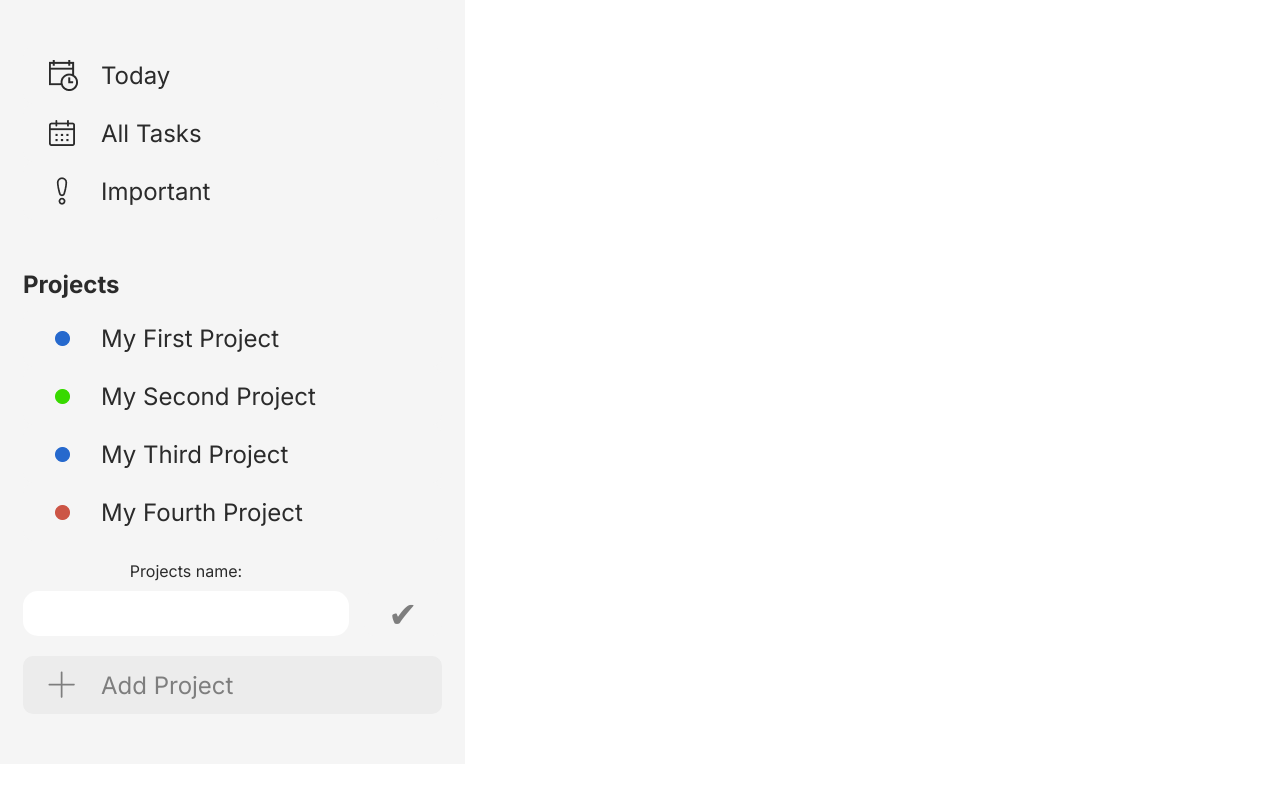
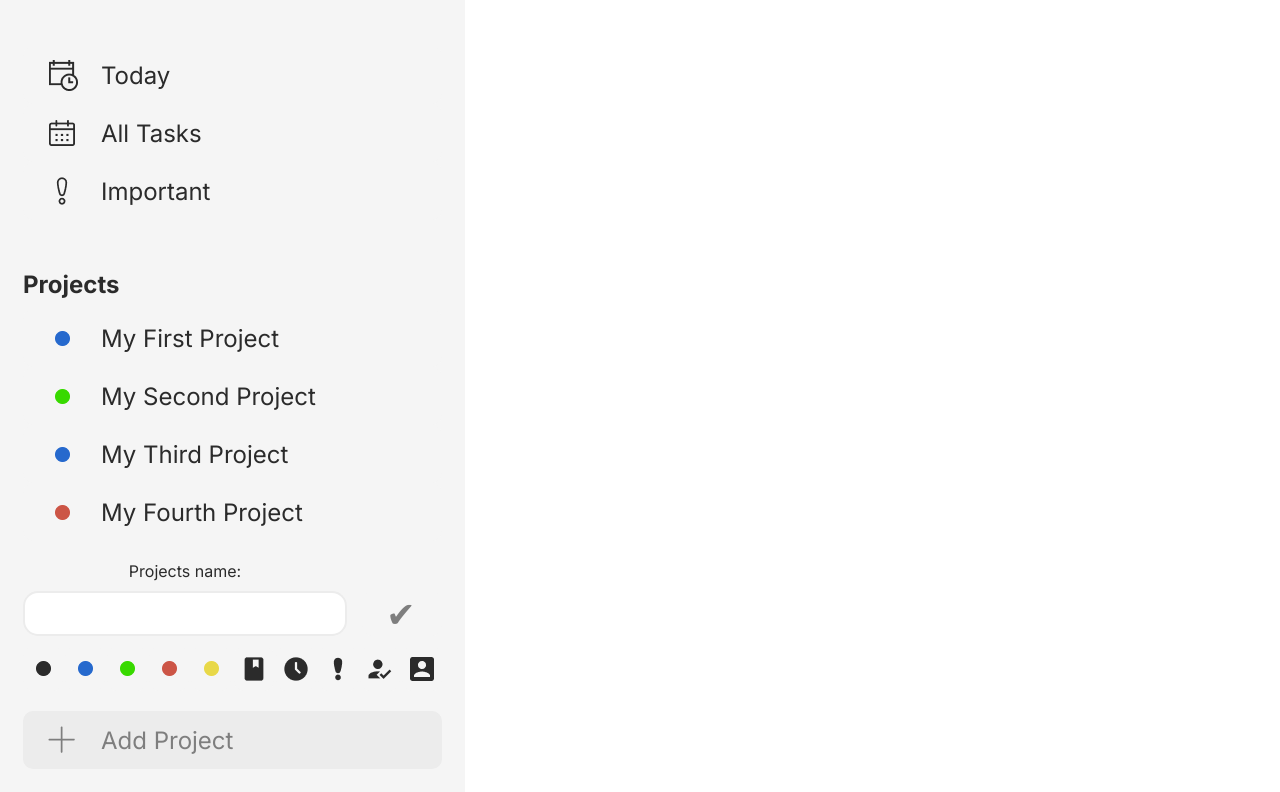
Before and after one commit to howlbones/todo-list, a website built with webpack: page dist/index.html in a window 1280 px wide. Both pictures are taken after a click on the button "Add Project". Shown: the part 70-862 px from the top of the page. Before the commit the page ends 834 px from the top, so only its background shows below. Built offline with nearby package versions, Linux system fonts and the light colour scheme.

Commit message:
Add icons to new project form and implement the addition of the projects to the screen

```diff
--- a/src/addprojectbutton.js
+++ b/src/addprojectbutton.js
@@ -1,27 +1,46 @@
+import { IconPack } from "./iconpack";
+import { projectManager } from "./projectmanager";
 
 export function activateAddProjectButton() {
   const button = document.querySelector('button.add-project');
 
-  console.log('activating button');
   button.addEventListener('click', showAddProjectField);
-
 }
 
 function showAddProjectField() {
-  console.log('button clicked');
   const button = document.querySelector('button.add-project');
   const container = document.createElement('div');
 
   const form = document.createElement('form');
   const label = document.createElement('label');
   const input = document.createElement('input');
-  label.setAttribute('for', "new-project-name");
+  label.setAttribute('for', "projectname");
   label.textContent = "Projects name:";
   input.setAttribute('type', 'text');
-  input.setAttribute('id', "new-projects-name");
+  input.setAttribute('id', "projectname");
   input.setAttribute('name', 'new-projects-name');
   form.appendChild(label);
   form.appendChild(input);
+
+  const iconContainer = document.createElement('div');
+  iconContainer.classList.add('icon-container');
+  iconContainer.classList.add('0');
+
+  for (let i = 0; i < IconPack.length; i++) {
+    const iconButton = document.createElement('button');
+    const icon = document.createElement('img');
+    icon.src = IconPack[i];
+    iconButton.appendChild(icon);
+    iconContainer.appendChild(iconButton);
+    iconButton.addEventListener('click', () => {
+      const allIconButtons = document.querySelectorAll('.project-add-prompt .icon-container button');
+      allIconButtons.forEach((button) => { button.classList.remove('active') });
+      iconButton.classList.add('active');
+      iconContainer.className = "";
+      iconContainer.classList.add('icon-container');
+      iconContainer.classList.add(`${i}`);
+    })
+  }
 
   const submitPromptButton = document.createElement('button');
   submitPromptButton.textContent = "✔";
@@ -29,6 +48,7 @@ function showAddProjectField() {
   container.classList.add('project-add-prompt');
   container.appendChild(form);
   container.appendChild(submitPromptButton);
+  container.appendChild(iconContainer);
 
   button.style.marginTop = "0px";
   button.classList.add('active');
@@ -37,6 +57,23 @@ function showAddProjectField() {
 
   button.addEventListener('click', removeAddProjectField);
 
+  activateSubmitPromptButton(submitPromptButton);
+}
+
+function activateSubmitPromptButton(submitPromptButton) {
+  submitPromptButton.addEventListener('click', submitForm);
+}
+
+function submitForm() {
+  const input = document.querySelector('.project-add-prompt input');
+  let name = input.value
+  let icon = document.querySelector('.project-add-prompt .icon-container').className;
+
+  if (name != "" && icon) {
+    icon = icon.split(' ')[1];
+    projectManager.addProject(name, icon);
+    removeAddProjectField();
+  }
 }
 
 function removeEventListener(button) {
--- a/src/index.js
+++ b/src/index.js
@@ -20,7 +20,6 @@ window.app = function() {
 
   // taskManager.deleteTask(0,0);
 
-  console.log('trying to activate button');
   activateAddProjectButton();
 
 
--- a/src/main.css
+++ b/src/main.css
@@ -104,10 +104,12 @@ header button.new-task:hover {
 
 div.project-add-prompt {
   margin-top: auto;
-  display: flex;
+  display: grid;
+  grid-template-columns: 1fr 80px;
+  grid-template-rows: auto 50px;
   align-items: center;
-  gap: 15px;
-  justify-content: space-between;
+  row-gap: 5px;
+  column-gap: 15px;
   padding: 20px 0px;
 }
 
@@ -128,6 +130,7 @@ div.project-add-prompt {
   font-size: 28px;
   color: #2B2B2B;
   padding: 0px 15px;
+  border: solid 2px #ECECEC;
 }
 
 .project-add-prompt input:focus {
@@ -143,6 +146,20 @@ div.project-add-prompt {
   font-size: 35px;
 }
 
+.project-add-prompt .icon-container {
+  display: flex;
+  justify-content: space-between;
+  height: 100%;
+  grid-column: 1 / -1;
+}
+
+.project-add-prompt .icon-container button {
+  width: 40px;
+  display: flex;
+  justify-content: center;
+}
+
+
 button.active {
   background-color: #ECECEC;
 }
```
Also changed, not shown: dist/main.js, 1 other file.
